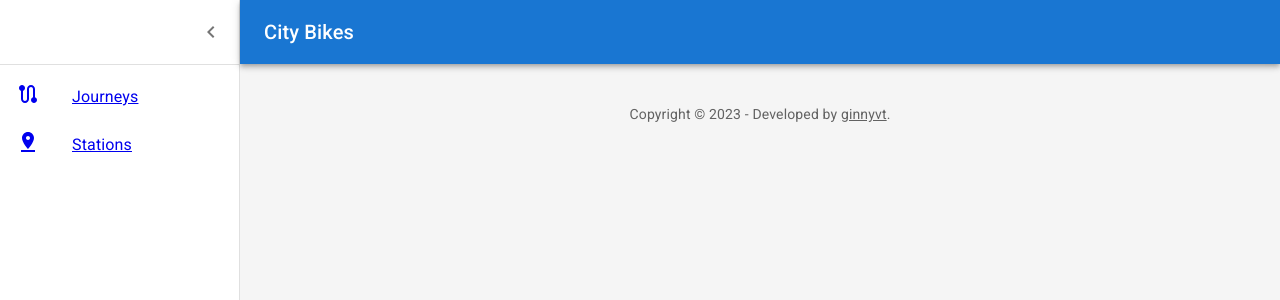
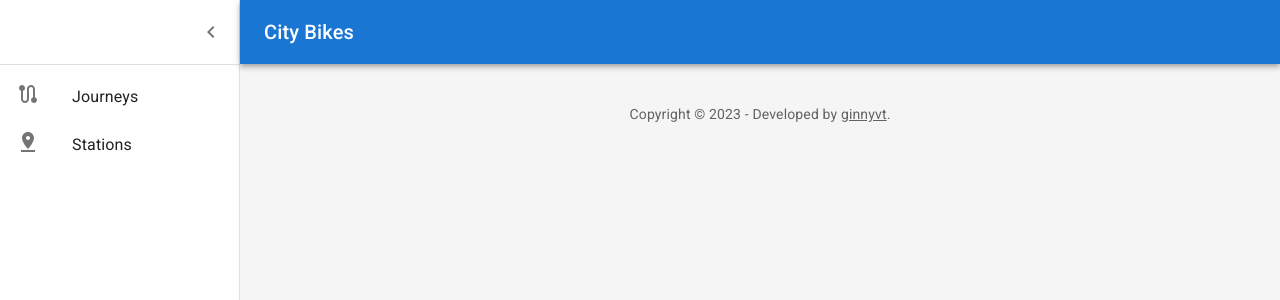
Before and after one commit to ginnyvt/city_bikes, a React (Create React App) app in the folder client/: page /stations/1 in a window 1280 px wide. Shown: the top 300 px of the page. Built offline with nearby package versions, Linux system fonts and the light colour scheme; a web font is replaced by a local one.

Commit message:
chore: remove underline for a tag element

```diff
--- a/client/src/components/ui/Dashboard.tsx
+++ b/client/src/components/ui/Dashboard.tsx
@@ -16,8 +16,9 @@ import MenuIcon from "@mui/icons-material/Menu";
 import ChevronLeftIcon from "@mui/icons-material/ChevronLeft";
 import { mainListItems } from "./listItems";
 
+import { Route, Routes, Link as RouterLink } from "react-router-dom";
 import Journeys from "../Journeys";
-import { Route, Routes } from "react-router-dom";
+import Stations from "../Stations";
 
 function Copyright(props: any) {
 	return (
@@ -110,7 +111,7 @@ function DashboardContent() {
 							<MenuIcon />
 						</IconButton>
 						<Typography component="h1" variant="h6" color="inherit" noWrap sx={{ flexGrow: 1 }}>
-							City Bikes
+							<RouterLink to="/">City Bikes</RouterLink>
 						</Typography>
 					</Toolbar>
 				</AppBar>
@@ -144,6 +145,8 @@ function DashboardContent() {
 						<Grid container spacing={3}>
 							<Routes>
 								<Route path="/" element={<Journeys />} />
+								<Route path="/journeys" element={<Journeys />} />
+								<Route path="/stations" element={<Stations />} />
 							</Routes>
 						</Grid>
 						<Copyright sx={{ pt: 4 }} />
--- a/client/src/components/ui/listItems.tsx
+++ b/client/src/components/ui/listItems.tsx
@@ -11,11 +11,11 @@ export const mainListItems = (
 	<React.Fragment>
 		<ListItemButton>
 			<ListItemIcon>
-				<Link to="/">
+				<Link to="/journeys">
 					<RouteIcon />
 				</Link>
 			</ListItemIcon>
-			<Link to="/">
+			<Link to="/journeys">
 				<ListItemText primary="Journeys" />
 			</Link>
 		</ListItemButton>
--- /dev/null
+++ b/client/src/index.css
@@ -0,0 +1,4 @@
+a {
+	text-decoration: none;
+	color: inherit;
+}
--- a/client/src/index.tsx
+++ b/client/src/index.tsx
@@ -1,6 +1,7 @@
 import React from "react";
 import ReactDOM from "react-dom/client";
 import App from "./App";
+import "./index.css";
 import { ApolloClient, InMemoryCache, ApolloProvider } from "@apollo/client";
 import { BrowserRouter } from "react-router-dom";
 
```
